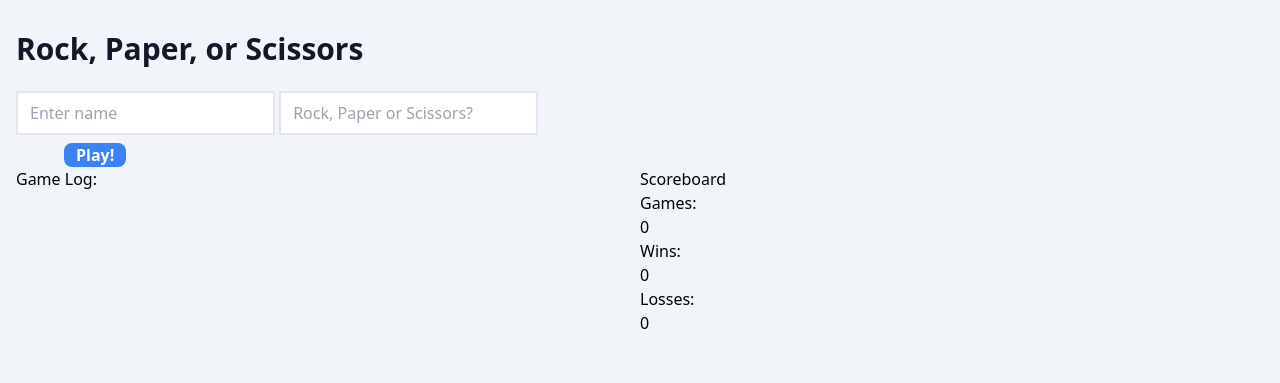
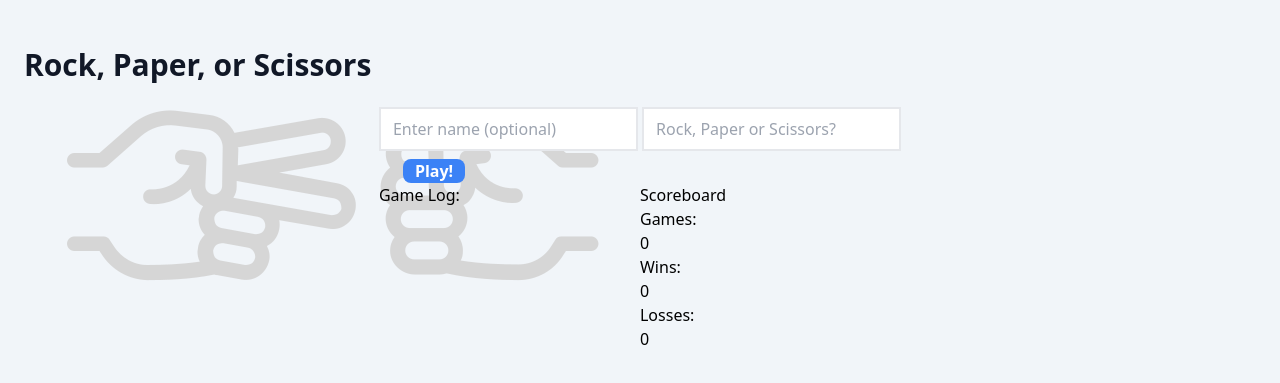
Before and after one commit to Marlente/minigameplattform, a plain HTML site: page index.html in a window 1280 px wide. Shown: the part 191-574 px from the top of the page. Drawn offline with nearby package versions, Linux system fonts and the light colour scheme.

Commit message:
added background for rps and adapted layout (centering)

```diff
--- a/index.html
+++ b/index.html
@@ -19,15 +19,16 @@
             </nav>
         </header>
 
-        <main class="px-4">
+        <main class="px-6 pt-4 grid place-items-center">
             <!-- ROCK PAPER SCISSORS further as RPS   -->
-            <h3 class="text-3xl font-semibold text-gray-900 mt-8">Rock, Paper, or Scissors</h3>
-            <div class="mt-4 bg-slate-100">
-                <input id="name_rps" type="text" placeholder="Enter name" class="border-2 px-3 py-2 mt-2">
-                <input id="choice_rps" type="text" placeholder="Rock, Paper or Scissors?" class="border-2 px-3 mt-2 py-2">
+            <div class="w-full h-full place-items-center grid bg-center-cover bg-no-repeat place-items-center" style="background-image: url(/assets/rps_background.png)">
+                <h3 class="text-3xl font-semibold text-gray-900 mt-8 justify-center w-full">Rock, Paper, or Scissors</h3>
+                <div class="mt-4">
+                    <input id="name_rps" type="text" placeholder="Enter name (optional)" class="border-2 px-3 py-2 mt-2">
+                    <input id="choice_rps" type="text" placeholder="Rock, Paper or Scissors?" class="border-2 px-3 mt-2 py-2 w-min">
                     <div class="flex mt-2">
-                    <p id="validation" type="text" class="px-3 py-2 italic text-s mt-2 items-center w-min"></p>
                         <button id="play_rps" class="bg-blue-500 text-white ml-6 px-3 py-0 rounded-lg font-semibold">Play!</button>
+                        <p id="greeting" type="text" class="px-3 py-2"></p>
                     </div>
 
                     <div class="grid grid-cols-2">
@@ -49,6 +50,7 @@
 
                     <script src="rockpaperscissors.js">
                     </script>
+                </div>
             </div>
         </main>
         <!--
--- a/rockpaperscissors.js
+++ b/rockpaperscissors.js
@@ -5,6 +5,7 @@ let count_computer_wins = 0;
 
 play_rps.addEventListener("click", function(){
   let player_name_rps= document.getElementById("name_rps").value;
+  document.getElementById("greeting").innerHTML = "Hello " + player_name_rps +", let's play!";
   let player_choice_rps = getUserChoice(document.getElementById("choice_rps").value);
   if(player_choice_rps==="Invalid input"){
     document.getElementById("choice_rps").innerHTML = player_choice_rps;
```
Also changed, not shown: assets/rps_background.png (added). Lines whose indentation alone changed are shown as unchanged.
